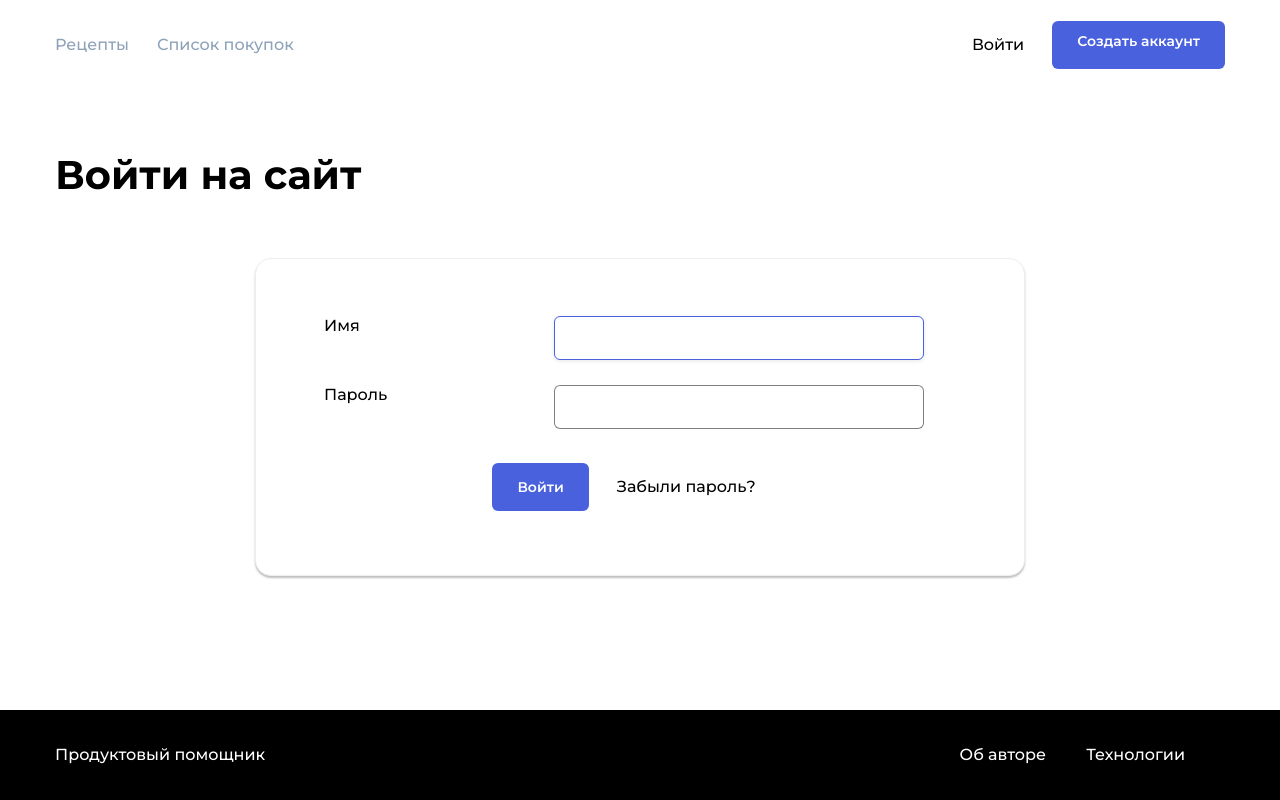
After one commit to vostavhy/foodgram-project, a Django app: page /auth/login/ in a window 1280 px wide. The commit adds this page. Run offline with Django 3.2, Linux system fonts and the light colour scheme.

Commit message:
добавил login.html

```diff
--- a/templates/nav.html
+++ b/templates/nav.html
@@ -6,8 +6,8 @@
                     <li class="nav__item nav__item_disabled"><a href="#" class="nav__link link">Список покупок</a></li>
                 </ul>
                 <ul class="nav__items list">
-                    <li class="nav__item"><a href="#" class="nav__link link">Войти</a></li>
-                    <li class="nav__item"><a href="#" class="button button_style_blue">Создать аккаунт</a></li>
+                    <li class="nav__item"><a href="{% url 'login' %}" class="nav__link link">Войти</a></li>
+                    <li class="nav__item"><a href="{% url 'signup' %}" class="button button_style_blue">Создать аккаунт</a></li>
                 </ul>
             </div>
         </nav>
--- /dev/null
+++ b/users/templates/registration/login.html
@@ -0,0 +1,42 @@
+{% extends 'base.html' %}
+{% block title %}Войти на сайт{% endblock %}
+
+{# загрузим фильтры #}
+{% load user_filters%}
+
+{% block content %}
+    <main class="main container">
+        <div class="main__header">
+            <h1 class="main__title">Войти на сайт</h1>
+        </div>
+        <div class="form-container">
+            <form class="form" method="post" action="{% url 'login' %}">
+                {% csrf_token %}
+
+                <div class="form__group">
+                    <label for="{{ form.username.id_for_label }}" class="form__label">Имя</label>
+                    <div class="form__field-group">
+                        {{ form.username|addclass:'form__input' }}
+                    </div>
+                </div>
+
+                <div class="form__group">
+                    <label for="{{ form.password.id_for_label }}" class="form__label">Пароль</label>
+                    <div class="form__field-group">
+                        {{ form.password|addclass:'form__input' }}
+                        <span class="form__error">
+                            {% if form.errors %}
+                                Логин или пароль введены неверно. Проверьте введенные данные.
+                            {% endif %}
+                        </span>
+                    </div>
+                </div>
+
+                <div class="form__footer">
+                    <button class="button button_style_blue">Войти</button>
+                    <a class="form__forgot-link">Забыли пароль?</a>
+                </div>
+            </form>
+        </div>
+    </main>
+{% endblock %}
```
Also changed, not shown: users/templates/registration/authForm.html (deleted, +0 -65 lines), users/templates/registration/signup.html (+5 -5 lines).
